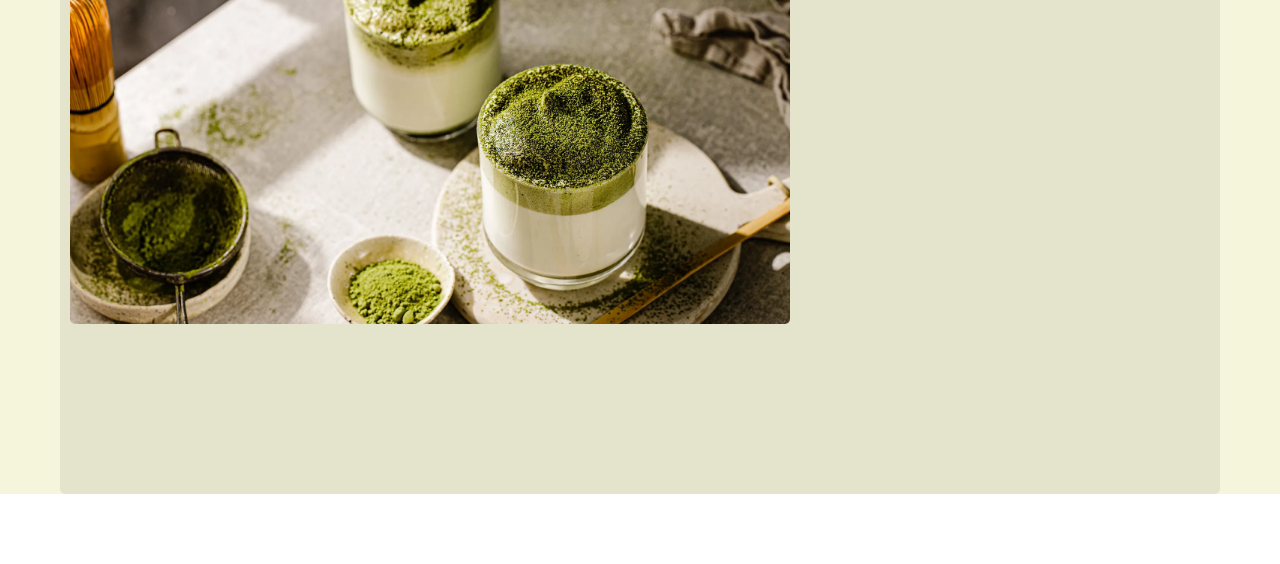
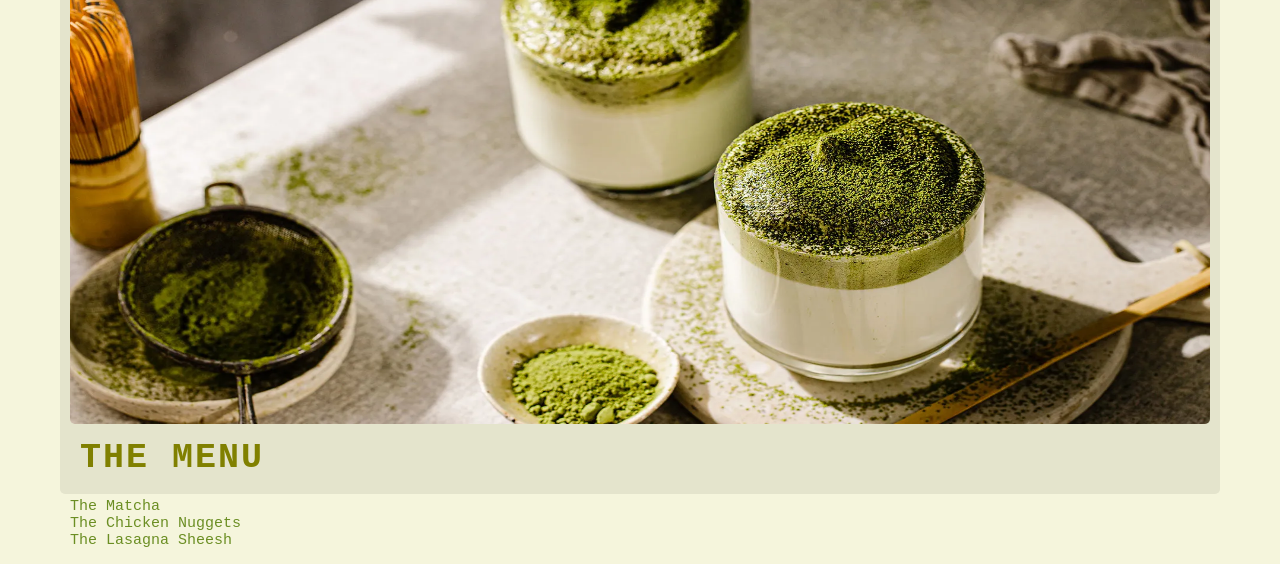
Before and after one commit to Birdabo404/odin-recipes, a plain HTML site: page Odin-Recipes/index.html in a window 1280 px wide. Shown: the part 316-880 px from the top of the page. Drawn offline with Linux system fonts and the light colour scheme.

Commit message:
works on main page

```diff
--- a/Odin-Recipes/index.html
+++ b/Odin-Recipes/index.html
@@ -27,10 +27,11 @@
             <div class="theMenu">
                 <p> THE MENU </p>
             </div>
-            <div class="theRecipes">
+            <div class="MenuOptions">
                 <p> The Matcha</p>
                 <p> The Chicken Nuggets</p>
                 <p> The Lasagna Sheesh</p>
+            </div>
             </div>
         </div>
     </div>
--- a/Odin-Recipes/main.css
+++ b/Odin-Recipes/main.css
@@ -6,7 +6,7 @@
 
 .container{
     width: 100%;
-    min-height: 100vh;
+    min-height: 110vh;
     background-color: beige;
     padding: 0px;
 }
@@ -54,8 +54,6 @@
     border-radius: 5px;
 
     gap: 110px;
-    display: flex;
-    flex-direction: row;
 }
 
 .theMenu{
@@ -64,11 +62,19 @@
     font-size: 35px;
     font-weight: bold;
     letter-spacing: 2px;
+    padding-bottom: 10px;
+    margin: 10px;
 }
 
 .website-container img{
     width: 100%;
-    max-width: 720px;
-    height: 420px;
+    max-width: auto;
+    height: 520px;
     border-radius: 5px;
 }
+
+.MenuOptions{
+    font-family: monospace;
+    color: olivedrab;
+    font-size: 15px;
+}
```
